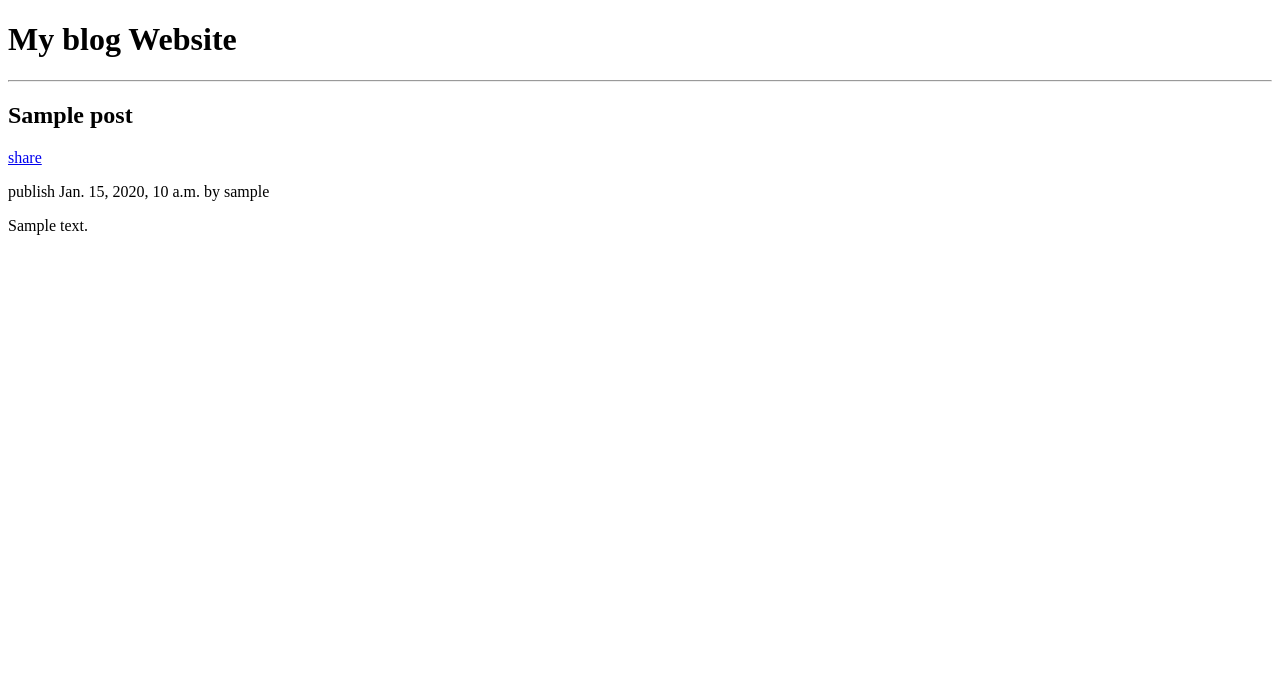
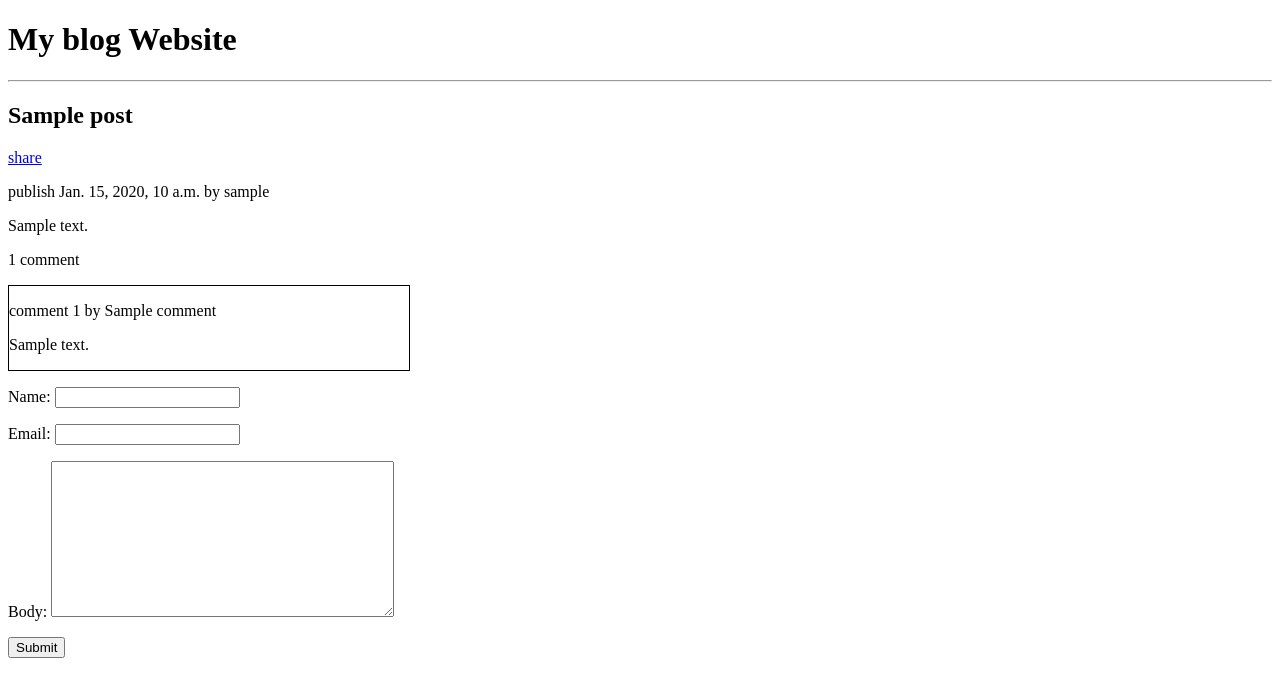
Before and after one commit to Sajjad-mansouri/blog_-Antonio_Mele-, a Django app: a page that uses website/templates/website/base.html in a window 1280 px wide. Shown: the top 697 px of the page. Run offline with Django 4.2, Linux system fonts and the light colour scheme; tables that the repository leaves empty hold one stand-in row (values such as "Sample post").

Commit message:
11- add comment to django template

```diff
--- a/website/static/css/style.css
+++ b/website/static/css/style.css
@@ -0,0 +1,9 @@
+.comment{
+	width: 400px;
+	border: 1px solid black;
+}
+
+.message{
+	width: 400px;
+	background-color: green;
+}
--- a/website/templates/website/base.html
+++ b/website/templates/website/base.html
@@ -4,6 +4,7 @@
 <head>
 	<meta charset="utf-8">
 	<meta name="viewport" content="width=device-width, initial-scale=1">
+	<link rel="stylesheet" type="text/css" href="{%static 'css/style.css'%}">
 	<title>{%block title%}{%endblock%}</title>
 </head>
 <body>
--- a/website/templates/website/post/detail.html
+++ b/website/templates/website/post/detail.html
@@ -11,4 +11,29 @@
 <p>publish {{post.publish}} by {{post.author}}</p>
 <p>{{post.description|linebreaks}}</p>
 
+
+{%with comments.count as total_comment%}
+<p>{{total_comment}} comment{{total_comment|pluralize}}</p>
+{%endwith%}
+
+{%for comment in comments%}
+<div class='comment'>
+	<p>comment {{forloop.counter}} by {{comment.name}}</p>
+<p>{{comment.body}}</p>
+</div>
+{%empty%}
+
+<p>there is no comment</p>
+
+{%endfor%}
+{%if added%}
+<div class='message'><p>your comment is added</p></div>
+
+{%endif%}
+<form method='post'>
+	{%csrf_token%}
+	{{comment_form.as_p}}
+	<input type="submit" name="submit">
+
+</form>
 {%endblock%}
--- a/website/views.py
+++ b/website/views.py
@@ -34,16 +34,18 @@ def post_detail(request,**kwargs):
 
 	# return render(request,'website/post/detail.html',context={'post':post})
 	comments=post.comments.filter(active=True)
+	added=False
 	if request.method =="POST":
 		comment_form=forms.CommentForm(request.POST)
 		if comment_form.is_valid():
-			new_comment=form.save(commit=False)
-			new_comment['post']=post
+			new_comment=comment_form.save(commit=False)
+			new_comment.post=post
 			new_comment.save()
+			added=True
 	else:
 		comment_form=forms.CommentForm()
 
-	return render(request,'website/post/detail.html',context={'post':post,'comment':comments,'comment_form':comment_form})
+	return render(request,'website/post/detail.html',context={'post':post,'comments':comments,'comment_form':comment_form,'added':added})
 
 
 def share_post(request,id):
```
